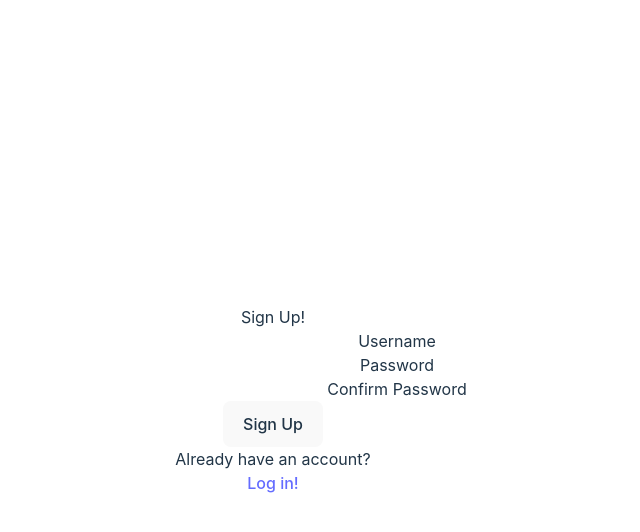
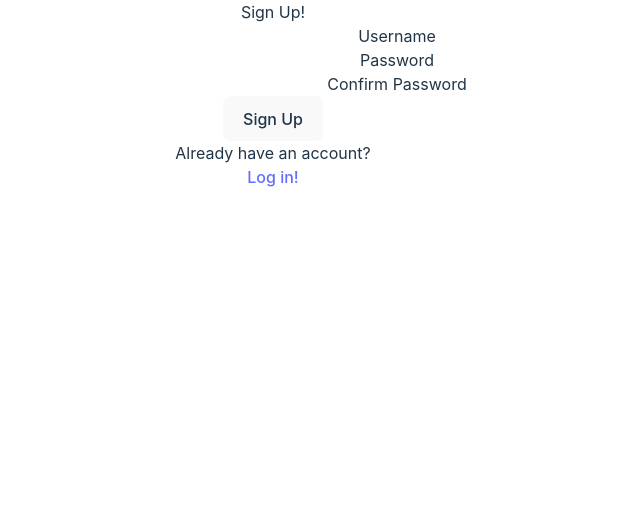
Before and after one commit to MahmoudSamy1452/CoWrite, a React app in the folder Frontend/: page /signup in a window 1280 px wide. Shown: the top 532 px of the page, without its empty margins (367-1007 px from the left). Built offline with nearby package versions, Linux system fonts and the light colour scheme; the HTML template or start-up script is replaced by a standard one.

Commit message:
Adjusted styling to fix change in index.css

```diff
--- a/Frontend/src/components/LoginForm.jsx
+++ b/Frontend/src/components/LoginForm.jsx
@@ -1,7 +1,6 @@
 const LoginForm = () => {
   return (
-    <div>
-      <form className="border border-white-300 rounded" action="">
+    <form className="m-auto border border-white-300 rounded" action="">
       <p className="text-blue-500 text-3xl mt-5">Log In!</p>
       <div className="relative mt-6">
         <input
@@ -41,7 +40,6 @@ const LoginForm = () => {
         <a href="/signup">Sign Up!</a>
       </div>
     </form>
-    </div>
   );
 };
 
--- a/Frontend/src/components/Navbar.jsx
+++ b/Frontend/src/components/Navbar.jsx
@@ -15,7 +15,7 @@ const Navbar = () => {
           </li>
           <li className="inline py-2 ml-auto">
             <Link
-              to="/signup"
+              to="/home"
               className="py-2 px-2 rounded text-white hover:text-gray-600 duration-300"
             >
               Return
--- a/Frontend/src/components/SignUpForm.jsx
+++ b/Frontend/src/components/SignUpForm.jsx
@@ -1,7 +1,6 @@
 const SignUpForm = () => {
   return (
-    <div>
-      <form className="border border-white-300 rounded" action="">
+    <form className="m-auto border border-white-300 rounded" action="">
       <p className="text-blue-500 text-3xl mt-5">Sign Up!</p>
       <div className="relative mt-6">
         <input
@@ -54,7 +53,6 @@ const SignUpForm = () => {
         <a href="/login">Log in!</a>
       </div>
     </form>
-    </div>
   );
 };
 
--- a/Frontend/src/components/TextArea.jsx
+++ b/Frontend/src/components/TextArea.jsx
@@ -20,7 +20,7 @@ const TextArea = () => {
   return (
     <div
       onClick={focusEditor}
-      className="h-[500px] w-[500px] text-black bg-blue-500"
+      className="m-auto h-[500px] w-[500px] text-black bg-blue-500"
     >
       <Editor
         ref={editor}
@@ -36,7 +36,6 @@ var INLINE_STYLES = [
   { label: "Bold", style: "BOLD" },
   { label: "Italic", style: "ITALIC" },
 ];
-
 
 
 const InlineStyleControls = (props) => {
--- a/Frontend/src/index.css
+++ b/Frontend/src/index.css
@@ -19,9 +19,9 @@
 }
 
 #root {
-  max-width: 1280px;
+  width: 100vw;
+  height: 100vh;
   margin: 0 auto;
-  padding: 2rem;
   text-align: center;
 }
 
--- a/Frontend/src/pages/EditPage.jsx
+++ b/Frontend/src/pages/EditPage.jsx
@@ -3,7 +3,7 @@ import TextArea from '../components/TextArea';
 
 const EditPage = () => {
     return (
-        <div>
+        <div className="flex justify-center align-middle h-full">
             <Navbar />
             <TextArea />
         </div>
--- a/Frontend/src/pages/Login.jsx
+++ b/Frontend/src/pages/Login.jsx
@@ -2,7 +2,7 @@ import LoginForm from "../components/LoginForm";
 
 const Login = () => {
     return (
-        <div>
+        <div className="flex justify-center align-middle h-full">
             <LoginForm />
         </div>
     )
--- a/Frontend/src/pages/SignUp.jsx
+++ b/Frontend/src/pages/SignUp.jsx
@@ -2,7 +2,7 @@ import SignUpForm from "../components/SignUpForm";
 
 const SignUp = () => {
     return (
-        <div>
+        <div className="flex justify-center align-middle h-full">
             <SignUpForm />
         </div>
     )
```
Lines whose indentation alone changed are shown as unchanged.
